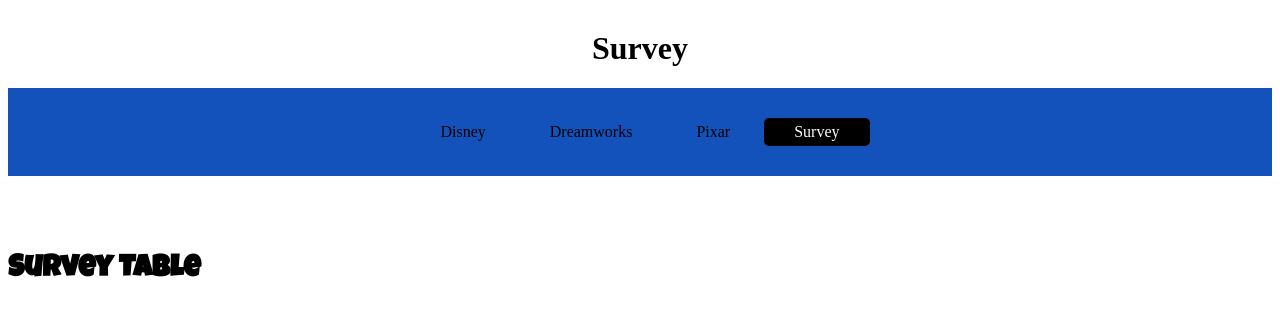
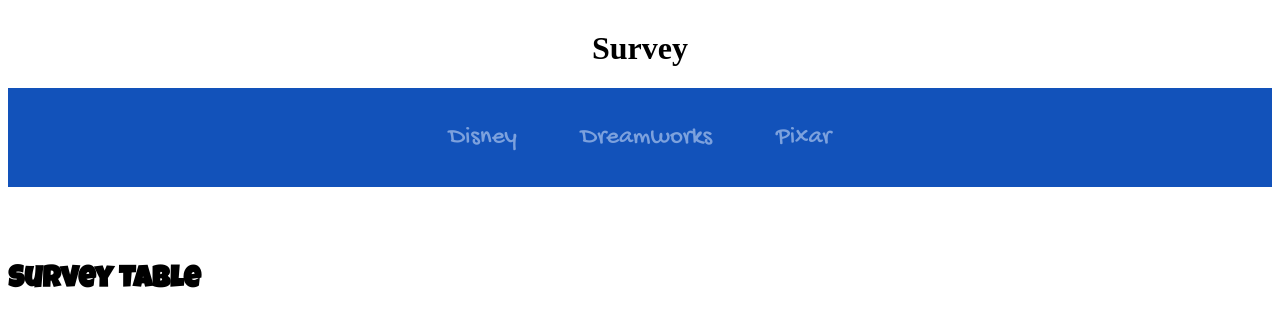
Before and after one commit to ylee100/Assignment05, a PHP site: page /survey.php in a window 1280 px wide. Shown: the top 327 px of the page. Run offline with PHP 8.4, Linux system fonts and the light colour scheme; some web fonts are replaced.

Commit message:
deleted survey link in nav bar, changed nav bar css

```diff
--- a/css/styles.css
+++ b/css/styles.css
@@ -42,9 +42,11 @@ nav ul {
 }
 
 nav a {
-  color: black;
+  color: #7ca1dd;
   display: block;
   text-decoration: none;
+  font-family: 'Gochi Hand', cursive;
+  font-size: 25px;
   padding: 5px 30px 5px 30px;
 }
 
@@ -58,8 +60,8 @@ nav li {
 }
 
 nav .is-current {
-  background-color: black;
-  color: white;
+  background-color: #7ca1dd;
+  color: rgb(206,217,239);
   border-radius: 5px;
 }
 .posters ul li{
--- a/inc/nav.inc
+++ b/inc/nav.inc
@@ -3,6 +3,5 @@
 		<li><a href="disney.php">Disney</a></li>
 		<li><a href="dreamworks.php">Dreamworks</a></li>
 		<li><a href="pixar.php">Pixar</a></li>
-		<li><a href="survey.php">Survey</a></li>
 	</ul>
 </nav>
```
